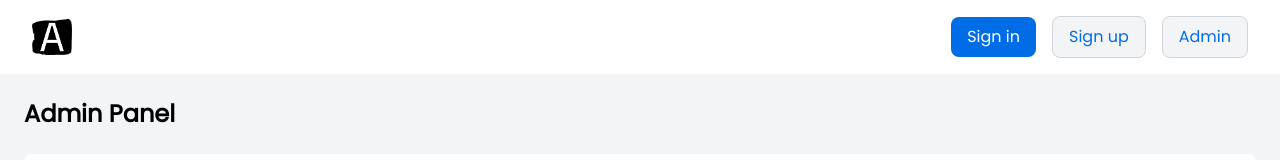
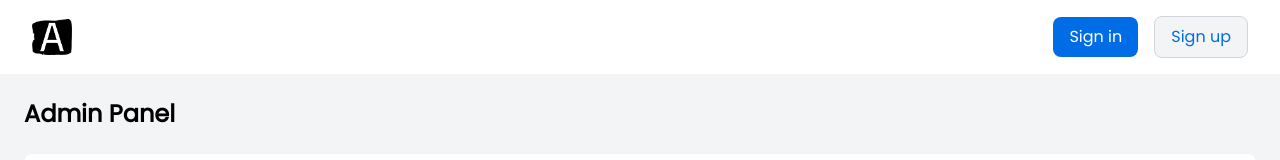
Before and after one commit to amitver01/eventHorizon, a React (Vite) app: page /admin in a window 1280 px wide. Shown: the top 160 px of the page. Built offline with nearby package versions, Linux system fonts and the light colour scheme; no server answers.

Commit message:
image added

```diff
--- a/src/pages/Admin.jsx
+++ b/src/pages/Admin.jsx
@@ -6,7 +6,7 @@ export default function AdminPage() {
   const [newEvent, setNewEvent] = useState({ title: '', description: '', date: '' });
   const [deleteEventId, setDeleteEventId] = useState('');
 
-  // Fetch events on component mount
+
   useEffect(() => {
     async function fetchEvents() {
       try {
--- a/src/pages/Header.jsx
+++ b/src/pages/Header.jsx
@@ -66,11 +66,7 @@ export default function Header() {
                   Sign up
                 </button>
               </Link>
-              <Link to={'/admin'}>
-                <button className="py-2 px-4 rounded-lg text-primary bg-gray-100 border border-gray-300 hover:bg-gray-200 transition-all">
-                  Admin
-                </button>
-              </Link>
+
             </div>
           )}
         </div>
```
Also changed, not shown: src/assets/Screenshot.png (added).
